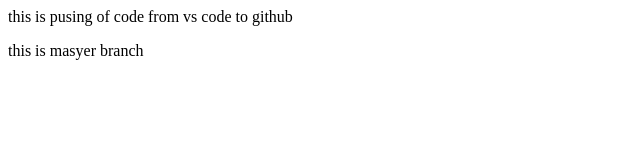
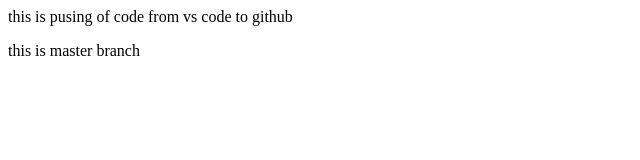
Before and after one commit to sarvamangala-c/pushtogit, a plain HTML site: page pushtogithub/index.html in a window 1280 px wide. Shown: the full height of the page, 0-640 px from the left. Drawn offline with Linux system fonts and the light colour scheme.

Commit message:
Update index.html

```diff
--- a/pushtogithub/index.html
+++ b/pushtogithub/index.html
@@ -4,6 +4,6 @@
     </head>
     <body>
         <p>this is pusing of code from vs code to github</p>
-<p> this is masyer branch</p>
+<p> this is master branch</p>
     </body>
 </html>
```
